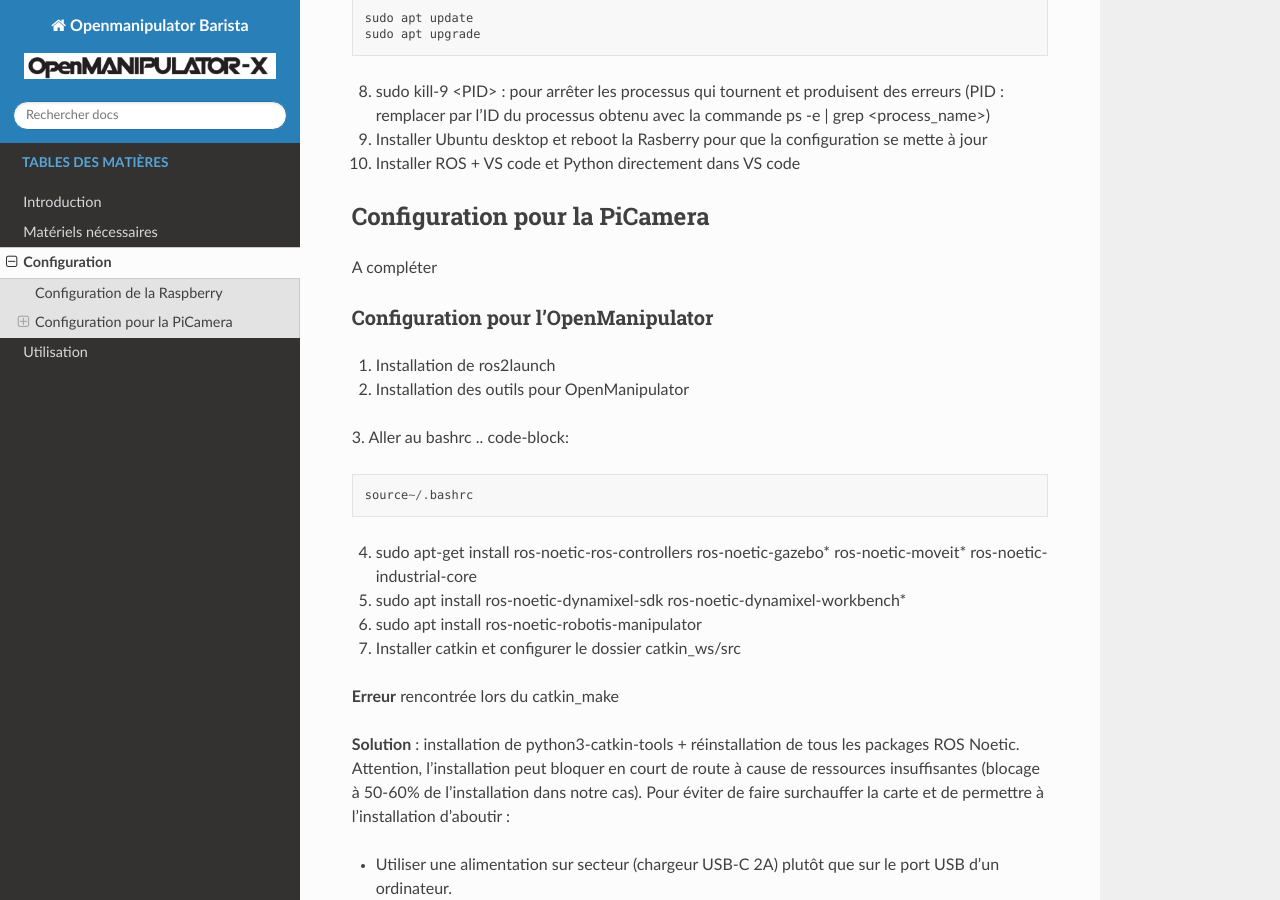
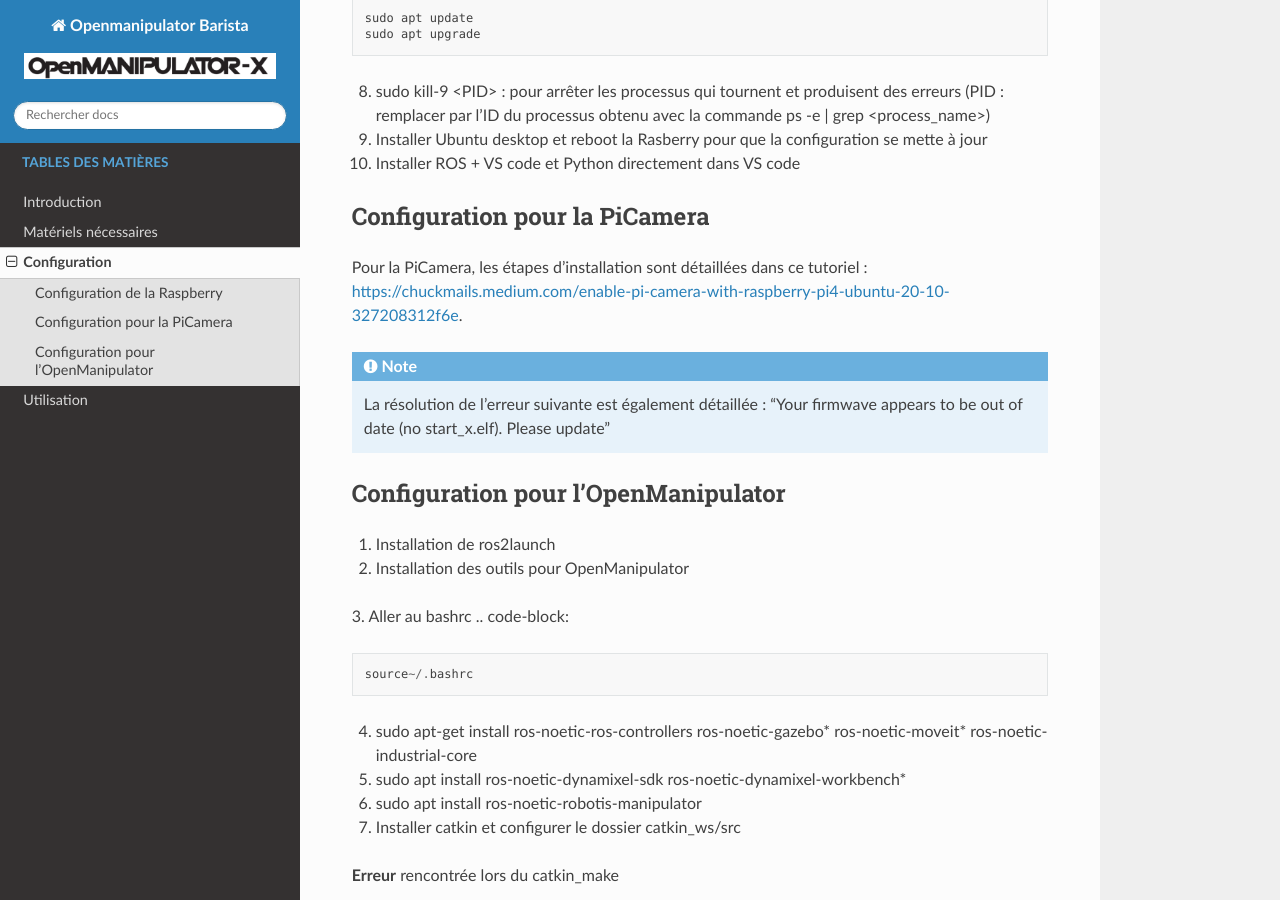
Before and after one commit to gregowa/OpenManipulator_Barista, a Sphinx documentation site: the page built from doc/sphinx/source/configuration.rst, in a window 1280 px wide and 900 px high, scrolled down 742 px. Built offline with Sphinx 7.4.7 and the Read the Docs theme 3.1.0, drawn with Linux system fonts in a browser that asks for light colours.

Commit message:
modif configuration

```diff
--- a/doc/sphinx/source/configuration.rst
+++ b/doc/sphinx/source/configuration.rst
@@ -33,10 +33,15 @@ Pour ce projet, nous sommes partis d'une Rasberry Pi 4 et d'une carte SD neuve s
 Configuration pour la PiCamera
 ----------------------
 
-A compléter
+Pour la PiCamera, les étapes d'installation sont détaillées dans ce tutoriel :
+`<https://chuckmails.medium.com/enable-pi-camera-with-raspberry-pi4-ubuntu-20-10-327208312f6e>`_.
+
+.. note::
+
+	La résolution de l'erreur suivante est également détaillée : “Your firmwave appears to be out of date (no start_x.elf). Please update”
 
 Configuration pour l'OpenManipulator
-______________________
+----------------------
 
 1. Installation de ros2launch
 2. Installation des outils pour OpenManipulator
```
